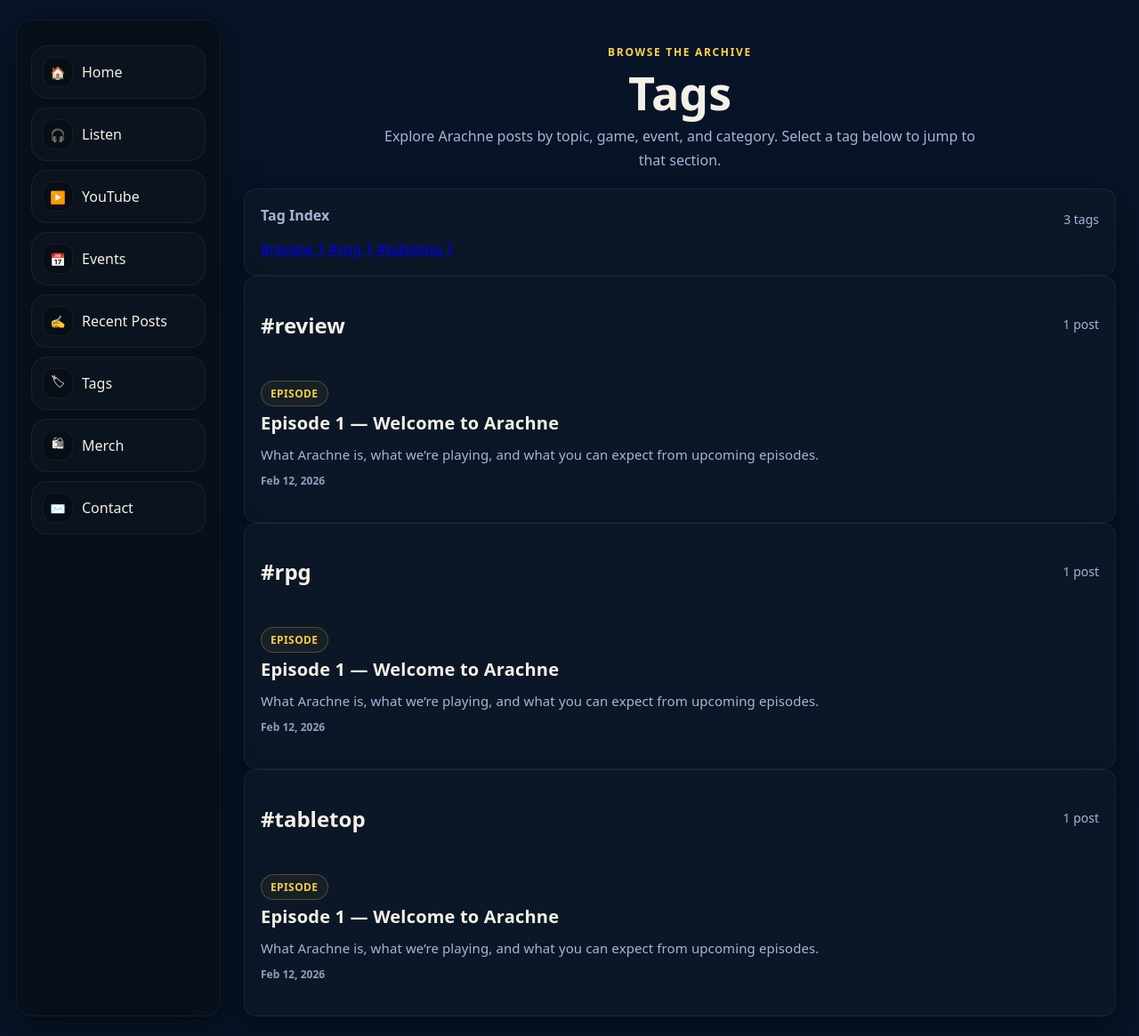
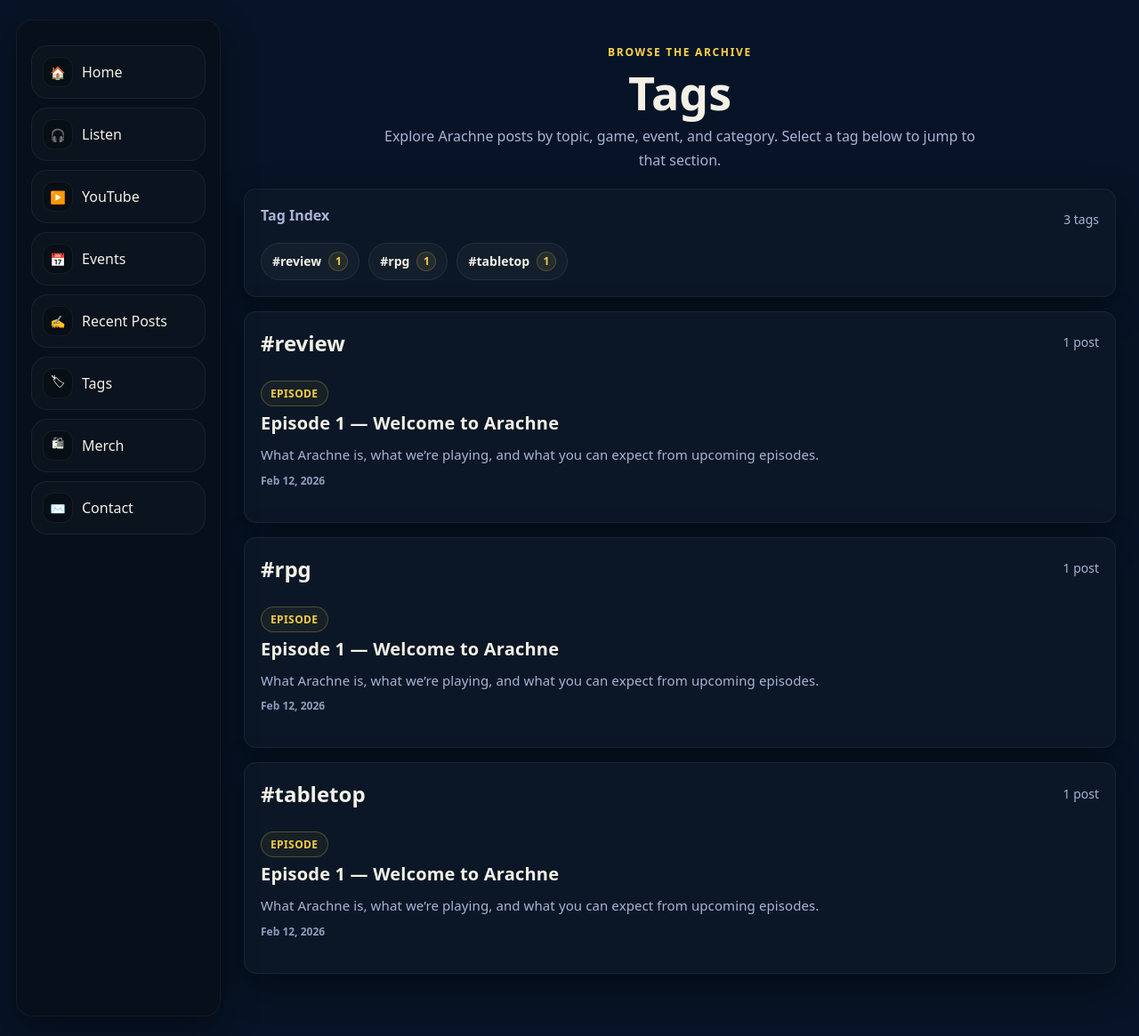
Before and after one commit to InventorofSoup/ArachneAWebsite, a Jekyll site: the page built from tags.md, in a window 1280 px wide and 1165 px high. Shown: the whole window at 89% size. Built offline with Jekyll 4.4.1, drawn with Linux system fonts in a browser that asks for light colours.

Commit message:
Update main.css

```diff
--- a/assets/css/main.css
+++ b/assets/css/main.css
@@ -83,8 +83,9 @@ body{
 .nav a,
 .btn,
 .panel,
-.feature-card{
-  transition:border-color 160ms ease, box-shadow 160ms ease, background 160ms ease, transform 160ms ease;
+.feature-card,
+.tag-chip{
+  transition:border-color 160ms ease, box-shadow 160ms ease, background 160ms ease, transform 160ms ease, color 160ms ease;
 }
 
 .nav a:hover,
@@ -471,6 +472,56 @@ body{
   border:1px solid rgba(255,255,255,0.06);
 }
 
+/* tags page */
+.tag-cloud{
+  display:flex;
+  flex-wrap:wrap;
+  gap:10px;
+  margin-top:10px;
+}
+
+.tag-chip{
+  display:inline-flex;
+  align-items:center;
+  gap:8px;
+  padding:9px 12px;
+  border-radius:999px;
+  text-decoration:none;
+  color:var(--text);
+  background:rgba(255,255,255,0.03);
+  border:1px solid rgba(255,255,255,0.08);
+  font-size:14px;
+  font-weight:800;
+}
+
+.tag-chip:hover{
+  border-color:rgba(255,212,71,0.35);
+  color:var(--gold);
+}
+
+.tag-count{
+  display:inline-grid;
+  place-items:center;
+  min-width:22px;
+  height:22px;
+  padding:0 6px;
+  border-radius:999px;
+  font-size:12px;
+  color:rgba(255,212,71,0.95);
+  background:rgba(255,212,71,0.08);
+  border:1px solid rgba(255,212,71,0.18);
+}
+
+.tag-section{
+  margin-top:16px;
+}
+
+.tag-heading{
+  margin:0;
+  font-size:24px;
+  color:var(--text);
+}
+
 /* YouTube embed */
 .yt-embed{
   position:relative;
```
